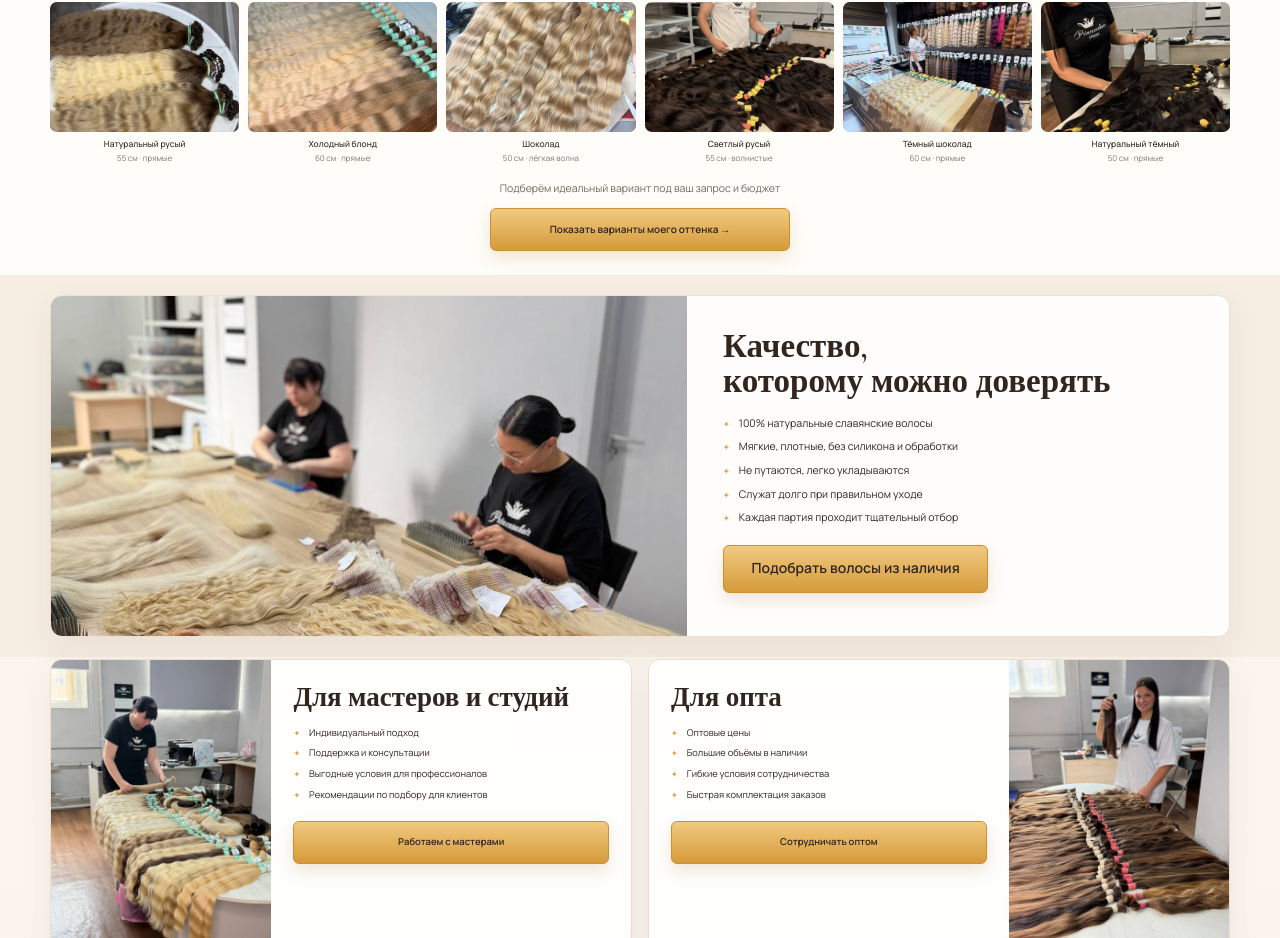
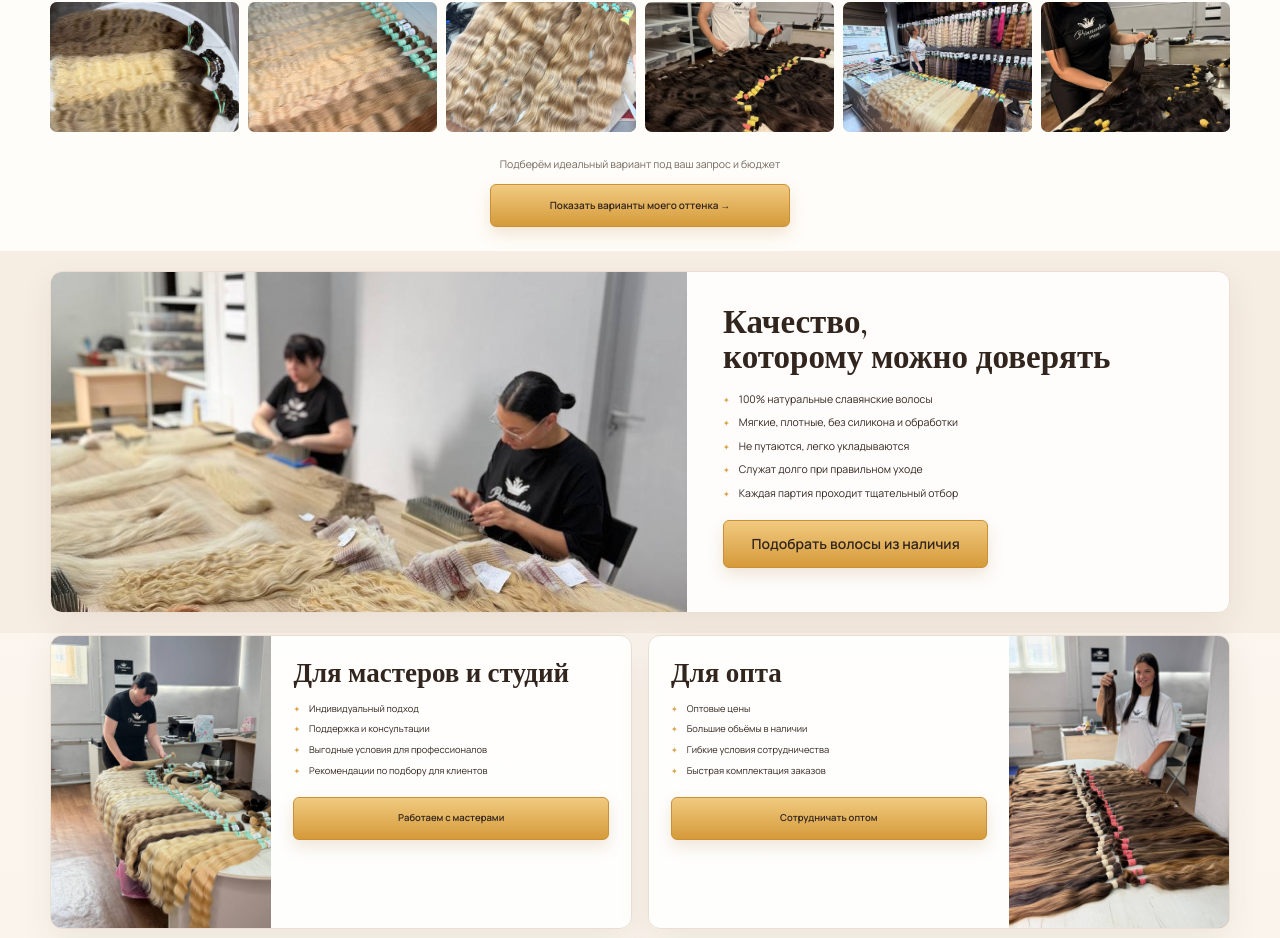
Before and after one commit to helledpro/princessahair, a React (Vite) app: page / in a window 1280 px wide. Shown: the part 1935-2873 px from the top of the page. Built offline with nearby package versions, Linux system fonts and the light colour scheme.

Commit message:
Remove assortment card captions

```diff
--- a/src/components/Sections.tsx
+++ b/src/components/Sections.tsx
@@ -26,8 +26,6 @@ export function MainSections(){
       <div className="six-grid">
         {assortment.map((item,index)=><article key={item[0]}>
           <Placeholder name={`assortment-0${index+1}.jpg`}/>
-          <b>{item[0]}</b>
-          <small>{item[1]}</small>
         </article>)}
       </div>
       <div className="assortment-action">
```
